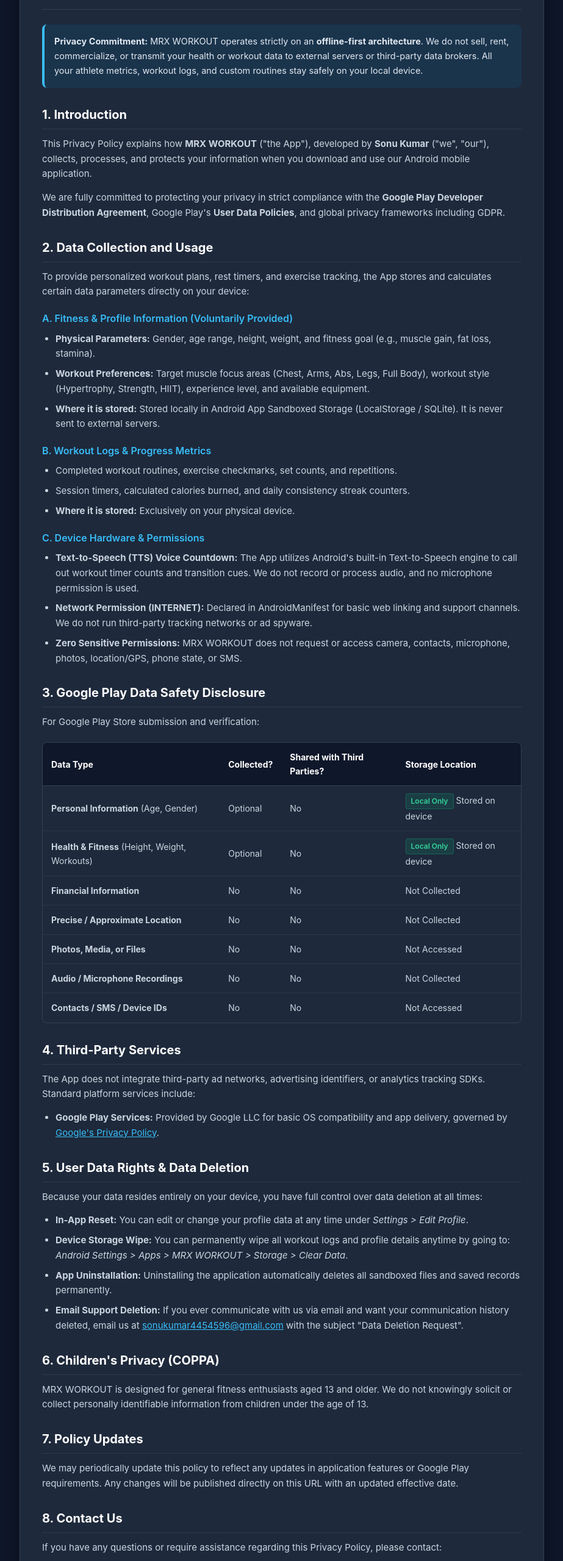
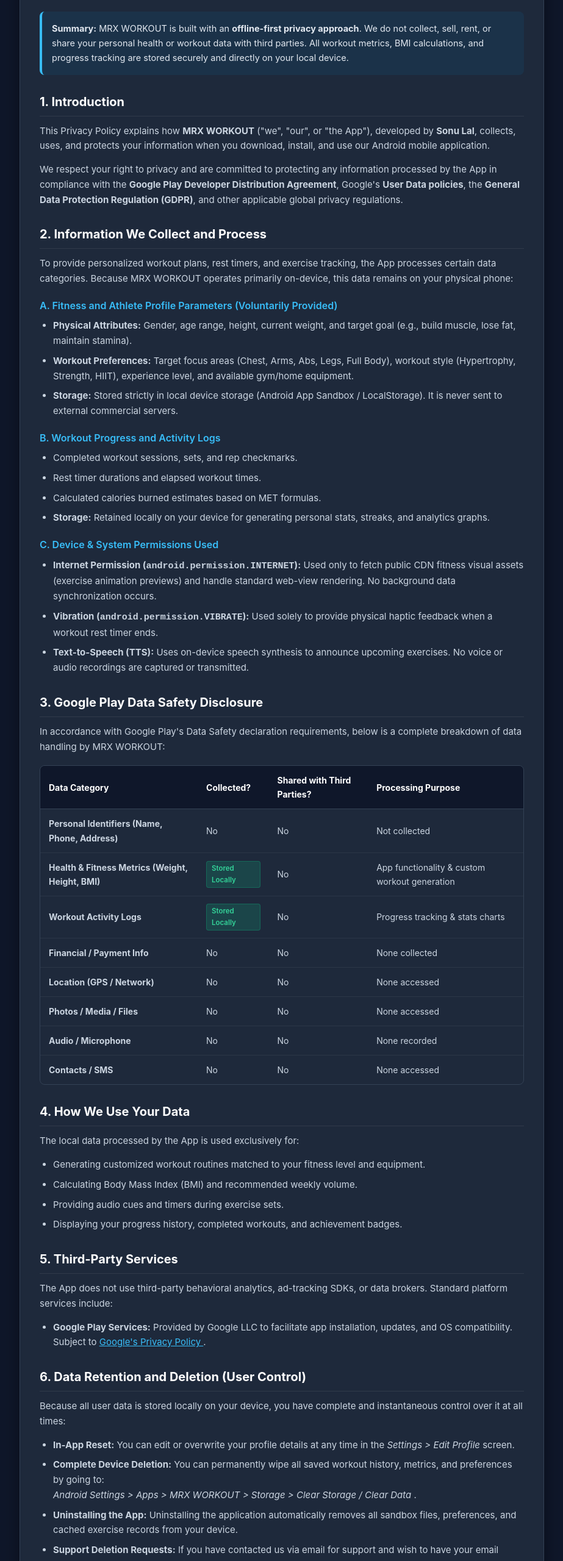
Before and after one commit to sonukumar4454596-crypto/WORKOUT_privacy-policy, a plain HTML site: page index.html in a window 1280 px wide. Shown: the part 240-2800 px from the top of the page at 61% size, without its empty margins (178-1101 px from the left). Drawn offline with Linux system fonts and the light colour scheme.

Commit message:
Update index.html

```diff
--- a/index.html
+++ b/index.html
@@ -4,11 +4,11 @@
   <meta charset="UTF-8" />
   <meta name="viewport" content="width=device-width, initial-scale=1.0" />
   <title>Privacy Policy - MRX WORKOUT</title>
-  <meta name="description" content="Official Privacy Policy for MRX WORKOUT Android Application" />
   <style>
     :root {
       --primary: #0284c7;
       --primary-dark: #0369a1;
+      --primary-light: #e0f2fe;
       --accent: #38bdf8;
       --bg: #0f172a;
       --surface: #1e293b;
@@ -31,7 +31,7 @@
       background-color: var(--bg);
       color: var(--text-main);
       line-height: 1.65;
-      padding: 32px 16px;
+      padding: 24px 16px;
     }
 
     .container {
@@ -40,14 +40,15 @@
       background: var(--surface);
       border: 1px solid var(--surface-border);
       border-radius: var(--radius);
-      padding: 40px 36px;
-      box-shadow: 0 10px 35px rgba(0, 0, 0, 0.45);
+      padding: 36px 32px;
+      box-shadow: 0 10px 30px rgba(0, 0, 0, 0.4);
     }
 
     @media (max-width: 640px) {
       body {
-        padding: 16px 8px;
+        padding: 12px 8px;
       }
+
       .container {
         padding: 24px 18px;
       }
@@ -59,21 +60,21 @@
       gap: 6px;
       background: rgba(56, 189, 248, 0.15);
       color: var(--accent);
-      padding: 5px 14px;
+      padding: 4px 12px;
       border-radius: 9999px;
       font-size: 12px;
       font-weight: 700;
       letter-spacing: 0.5px;
       text-transform: uppercase;
-      margin-bottom: 14px;
+      margin-bottom: 12px;
       border: 1px solid rgba(56, 189, 248, 0.25);
     }
 
     h1 {
-      font-size: 30px;
+      font-size: 28px;
       font-weight: 800;
       color: #ffffff;
-      margin-bottom: 10px;
+      margin-bottom: 8px;
       letter-spacing: -0.5px;
     }
 
@@ -92,20 +93,6 @@
       color: var(--text-main);
     }
 
-    .highlight-card {
-      background: rgba(2, 132, 199, 0.12);
-      border-left: 4px solid var(--accent);
-      border-radius: 8px;
-      padding: 16px;
-      margin: 20px 0;
-    }
-
-    .highlight-card p {
-      margin-bottom: 0;
-      color: #e2e8f0;
-      font-size: 14.5px;
-    }
-
     h2 {
       font-size: 20px;
       font-weight: 700;
@@ -114,6 +101,9 @@
       margin-bottom: 12px;
       padding-bottom: 6px;
       border-bottom: 1px solid rgba(255, 255, 255, 0.08);
+      display: flex;
+      align-items: center;
+      gap: 8px;
     }
 
     h3 {
@@ -130,7 +120,7 @@
       font-size: 15px;
     }
 
-    ul {
+    ul, ol {
       margin-left: 22px;
       margin-bottom: 16px;
       color: #cbd5e1;
@@ -141,9 +131,23 @@
       margin-bottom: 8px;
     }
 
+    .highlight-card {
+      background: rgba(2, 132, 199, 0.1);
+      border-left: 4px solid var(--accent);
+      border-radius: 8px;
+      padding: 16px;
+      margin: 18px 0;
+    }
+
+    .highlight-card p {
+      margin-bottom: 0;
+      color: #e2e8f0;
+      font-size: 14.5px;
+    }
+
     .data-table-wrapper {
       overflow-x: auto;
-      margin: 20px 0;
+      margin: 18px 0;
       border-radius: 8px;
       border: 1px solid var(--surface-border);
     }
@@ -177,12 +181,9 @@
       display: inline-block;
       padding: 2px 8px;
       border-radius: 4px;
-      font-size: 12px;
+      font-size: 11.5px;
       font-weight: 600;
-    }
-
-    .tag-local {
-      background: rgba(16, 185, 129, 0.15);
+      background: rgba(16, 185, 129, 0.2);
       color: #34d399;
       border: 1px solid rgba(16, 185, 129, 0.3);
     }
@@ -205,21 +206,90 @@
       text-decoration: underline;
     }
 
-    .footer-bar {
+    .action-bar {
+      display: flex;
+      justify-content: space-between;
+      align-items: center;
       margin-top: 32px;
-      padding-top: 18px;
+      padding-top: 20px;
       border-top: 1px solid var(--surface-border);
-      text-align: center;
-      font-size: 13px;
-      color: var(--text-muted);
+      flex-wrap: wrap;
+      gap: 12px;
+    }
+
+    .btn {
+      display: inline-flex;
+      align-items: center;
+      gap: 8px;
+      background: var(--surface-border);
+      color: #ffffff;
+      border: none;
+      padding: 10px 18px;
+      border-radius: 8px;
+      font-size: 14px;
+      font-weight: 600;
+      cursor: pointer;
+      text-decoration: none;
+      transition: background 0.2s;
+    }
+
+    .btn:hover {
+      background: #475569;
+    }
+
+    .btn-primary {
+      background: var(--primary);
+    }
+
+    .btn-primary:hover {
+      background: var(--primary-dark);
+    }
+
+    @media print {
+      body {
+        background: #fff;
+        color: #000;
+      }
+
+      .container {
+        border: none;
+        box-shadow: none;
+        background: #fff;
+        color: #000;
+        padding: 0;
+      }
+
+      .action-bar,
+      .btn {
+        display: none;
+      }
+
+      p,
+      li,
+      td {
+        color: #333;
+      }
+
+      h1,
+      h2,
+      h3,
+      th {
+        color: #000;
+      }
     }
   </style>
 </head>
+
 <body>
 
   <div class="container">
 
     <div class="header-badge">
+      <svg width="14" height="14" viewBox="0 0 24 24" fill="none"
+        stroke="currentColor" stroke-width="2.5"
+        stroke-linecap="round" stroke-linejoin="round">
+        <path d="M12 22s8-4 8-10V5l-8-3-8 3v7c0 6 8 10 8 10z"/>
+      </svg>
       Google Play Compliant Privacy Document
     </div>
 
@@ -227,138 +297,343 @@
 
     <div class="meta-bar">
       <span>Application: <strong>MRX WORKOUT</strong></span>
-      <span>Package Name: <strong>com.aistudio.mrxworkout.fitapp</strong></span>
-      <span>Developer: <strong>Sonu Kumar</strong></span>
+      <span>Package ID: <strong>com.aistudio.mrxworkout.fitapp</strong></span>
+      <span>Last Updated: <strong>September 15, 2026</strong></span>
       <span>Effective Date: <strong>September 15, 2026</strong></span>
     </div>
 
     <div class="highlight-card">
-      <p><strong>Privacy Commitment:</strong> MRX WORKOUT operates strictly on an <strong>offline-first architecture</strong>. We do not sell, rent, commercialize, or transmit your health or workout data to external servers or third-party data brokers. All your athlete metrics, workout logs, and custom routines stay safely on your local device.</p>
+      <p>
+        <strong>Summary:</strong> MRX WORKOUT is built with an
+        <strong>offline-first privacy approach</strong>. We do not collect,
+        sell, rent, or share your personal health or workout data with third
+        parties. All workout metrics, BMI calculations, and progress tracking
+        are stored securely and directly on your local device.
+      </p>
     </div>
 
     <h2>1. Introduction</h2>
-    <p>This Privacy Policy explains how <strong>MRX WORKOUT</strong> ("the App"), developed by <strong>Sonu Kumar</strong> ("we", "our"), collects, processes, and protects your information when you download and use our Android mobile application.</p>
-    <p>We are fully committed to protecting your privacy in strict compliance with the <strong>Google Play Developer Distribution Agreement</strong>, Google Play's <strong>User Data Policies</strong>, and global privacy frameworks including GDPR.</p>
 
-    <h2>2. Data Collection and Usage</h2>
-    <p>To provide personalized workout plans, rest timers, and exercise tracking, the App stores and calculates certain data parameters directly on your device:</p>
+    <p>
+      This Privacy Policy explains how <strong>MRX WORKOUT</strong>
+      ("we", "our", or "the App"), developed by <strong>Sonu Lal</strong>,
+      collects, uses, and protects your information when you download,
+      install, and use our Android mobile application.
+    </p>
 
-    <h3>A. Fitness & Profile Information (Voluntarily Provided)</h3>
+    <p>
+      We respect your right to privacy and are committed to protecting any
+      information processed by the App in compliance with the
+      <strong>Google Play Developer Distribution Agreement</strong>,
+      Google's <strong>User Data policies</strong>,
+      the <strong>General Data Protection Regulation (GDPR)</strong>,
+      and other applicable global privacy regulations.
+    </p>
+
+    <h2>2. Information We Collect and Process</h2>
+
+    <p>
+      To provide personalized workout plans, rest timers, and exercise
+      tracking, the App processes certain data categories. Because MRX
+      WORKOUT operates primarily on-device, this data remains on your
+      physical phone:
+    </p>
+
+    <h3>A. Fitness and Athlete Profile Parameters (Voluntarily Provided)</h3>
+
     <ul>
-      <li><strong>Physical Parameters:</strong> Gender, age range, height, weight, and fitness goal (e.g., muscle gain, fat loss, stamina).</li>
-      <li><strong>Workout Preferences:</strong> Target muscle focus areas (Chest, Arms, Abs, Legs, Full Body), workout style (Hypertrophy, Strength, HIIT), experience level, and available equipment.</li>
-      <li><strong>Where it is stored:</strong> Stored locally in Android App Sandboxed Storage (LocalStorage / SQLite). It is never sent to external servers.</li>
+      <li>
+        <strong>Physical Attributes:</strong> Gender, age range, height,
+        current weight, and target goal (e.g., build muscle, lose fat,
+        maintain stamina).
+      </li>
+      <li>
+        <strong>Workout Preferences:</strong> Target focus areas (Chest,
+        Arms, Abs, Legs, Full Body), workout style (Hypertrophy, Strength,
+        HIIT), experience level, and available gym/home equipment.
+      </li>
+      <li>
+        <strong>Storage:</strong> Stored strictly in local device storage
+        (Android App Sandbox / LocalStorage). It is never sent to external
+        commercial servers.
+      </li>
     </ul>
 
-    <h3>B. Workout Logs & Progress Metrics</h3>
+    <h3>B. Workout Progress and Activity Logs</h3>
+
     <ul>
-      <li>Completed workout routines, exercise checkmarks, set counts, and repetitions.</li>
-      <li>Session timers, calculated calories burned, and daily consistency streak counters.</li>
-      <li><strong>Where it is stored:</strong> Exclusively on your physical device.</li>
+      <li>Completed workout sessions, sets, and rep checkmarks.</li>
+      <li>Rest timer durations and elapsed workout times.</li>
+      <li>Calculated calories burned estimates based on MET formulas.</li>
+      <li>
+        <strong>Storage:</strong> Retained locally on your device for
+        generating personal stats, streaks, and analytics graphs.
+      </li>
     </ul>
 
-    <h3>C. Device Hardware & Permissions</h3>
+    <h3>C. Device & System Permissions Used</h3>
+
     <ul>
-      <li><strong>Text-to-Speech (TTS) Voice Countdown:</strong> The App utilizes Android's built-in Text-to-Speech engine to call out workout timer counts and transition cues. We do not record or process audio, and no microphone permission is used.</li>
-      <li><strong>Network Permission (INTERNET):</strong> Declared in AndroidManifest for basic web linking and support channels. We do not run third-party tracking networks or ad spyware.</li>
-      <li><strong>Zero Sensitive Permissions:</strong> MRX WORKOUT does not request or access camera, contacts, microphone, photos, location/GPS, phone state, or SMS.</li>
+      <li>
+        <strong>Internet Permission
+        (<code>android.permission.INTERNET</code>):</strong>
+        Used only to fetch public CDN fitness visual assets
+        (exercise animation previews) and handle standard web-view rendering.
+        No background data synchronization occurs.
+      </li>
+
+      <li>
+        <strong>Vibration
+        (<code>android.permission.VIBRATE</code>):</strong>
+        Used solely to provide physical haptic feedback when a workout rest
+        timer ends.
+      </li>
+
+      <li>
+        <strong>Text-to-Speech (TTS):</strong>
+        Uses on-device speech synthesis to announce upcoming exercises.
+        No voice or audio recordings are captured or transmitted.
+      </li>
     </ul>
 
     <h2>3. Google Play Data Safety Disclosure</h2>
-    <p>For Google Play Store submission and verification:</p>
+
+    <p>
+      In accordance with Google Play's Data Safety declaration requirements,
+      below is a complete breakdown of data handling by MRX WORKOUT:
+    </p>
 
     <div class="data-table-wrapper">
       <table>
         <thead>
           <tr>
-            <th>Data Type</th>
+            <th>Data Category</th>
             <th>Collected?</th>
             <th>Shared with Third Parties?</th>
-            <th>Storage Location</th>
+            <th>Processing Purpose</th>
           </tr>
         </thead>
+
         <tbody>
           <tr>
-            <td><strong>Personal Information</strong> (Age, Gender)</td>
-            <td>Optional</td>
-            <td>No</td>
-            <td><span class="tag-badge tag-local">Local Only</span> Stored on device</td>
-          </tr>
-          <tr>
-            <td><strong>Health & Fitness</strong> (Height, Weight, Workouts)</td>
-            <td>Optional</td>
-            <td>No</td>
-            <td><span class="tag-badge tag-local">Local Only</span> Stored on device</td>
-          </tr>
-          <tr>
-            <td><strong>Financial Information</strong></td>
+            <td><strong>Personal Identifiers (Name, Phone, Address)</strong></td>
             <td>No</td>
             <td>No</td>
-            <td>Not Collected</td>
+            <td>Not collected</td>
           </tr>
+
           <tr>
-            <td><strong>Precise / Approximate Location</strong></td>
+            <td><strong>Health & Fitness Metrics (Weight, Height, BMI)</strong></td>
+            <td><span class="tag-badge">Stored Locally</span></td>
+            <td>No</td>
+            <td>App functionality & custom workout generation</td>
+          </tr>
+
+          <tr>
+            <td><strong>Workout Activity Logs</strong></td>
+            <td><span class="tag-badge">Stored Locally</span></td>
+            <td>No</td>
+            <td>Progress tracking & stats charts</td>
+          </tr>
+
+          <tr>
+            <td><strong>Financial / Payment Info</strong></td>
             <td>No</td>
             <td>No</td>
-            <td>Not Collected</td>
+            <td>None collected</td>
           </tr>
+
           <tr>
-            <td><strong>Photos, Media, or Files</strong></td>
+            <td><strong>Location (GPS / Network)</strong></td>
             <td>No</td>
             <td>No</td>
-            <td>Not Accessed</td>
+            <td>None accessed</td>
           </tr>
+
           <tr>
-            <td><strong>Audio / Microphone Recordings</strong></td>
+            <td><strong>Photos / Media / Files</strong></td>
             <td>No</td>
             <td>No</td>
-            <td>Not Collected</td>
+            <td>None accessed</td>
           </tr>
+
           <tr>
-            <td><strong>Contacts / SMS / Device IDs</strong></td>
+            <td><strong>Audio / Microphone</strong></td>
             <td>No</td>
             <td>No</td>
-            <td>Not Accessed</td>
+            <td>None recorded</td>
+          </tr>
+
+          <tr>
+            <td><strong>Contacts / SMS</strong></td>
+            <td>No</td>
+            <td>No</td>
+            <td>None accessed</td>
           </tr>
         </tbody>
       </table>
     </div>
 
-    <h2>4. Third-Party Services</h2>
-    <p>The App does not integrate third-party ad networks, advertising identifiers, or analytics tracking SDKs. Standard platform services include:</p>
+    <h2>4. How We Use Your Data</h2>
+
+    <p>
+      The local data processed by the App is used exclusively for:
+    </p>
+
     <ul>
-      <li><strong>Google Play Services:</strong> Provided by Google LLC for basic OS compatibility and app delivery, governed by <a href="https://policies.google.com/privacy" target="_blank" rel="noopener" style="color: var(--accent);">Google's Privacy Policy</a>.</li>
+      <li>
+        Generating customized workout routines matched to your fitness level
+        and equipment.
+      </li>
+      <li>
+        Calculating Body Mass Index (BMI) and recommended weekly volume.
+      </li>
+      <li>
+        Providing audio cues and timers during exercise sets.
+      </li>
+      <li>
+        Displaying your progress history, completed workouts, and achievement
+        badges.
+      </li>
     </ul>
 
-    <h2>5. User Data Rights & Data Deletion</h2>
-    <p>Because your data resides entirely on your device, you have full control over data deletion at all times:</p>
+    <h2>5. Third-Party Services</h2>
+
+    <p>
+      The App does not use third-party behavioral analytics, ad-tracking SDKs,
+      or data brokers. Standard platform services include:
+    </p>
+
     <ul>
-      <li><strong>In-App Reset:</strong> You can edit or change your profile data at any time under <em>Settings &gt; Edit Profile</em>.</li>
-      <li><strong>Device Storage Wipe:</strong> You can permanently wipe all workout logs and profile details anytime by going to:
-        <br /><em>Android Settings &gt; Apps &gt; MRX WORKOUT &gt; Storage &gt; Clear Data</em>.
+      <li>
+        <strong>Google Play Services:</strong>
+        Provided by Google LLC to facilitate app installation, updates,
+        and OS compatibility. Subject to
+        <a href="https://policies.google.com/privacy"
+           target="_blank"
+           rel="noopener"
+           style="color: var(--accent);">
+          Google's Privacy Policy
+        </a>.
       </li>
-      <li><strong>App Uninstallation:</strong> Uninstalling the application automatically deletes all sandboxed files and saved records permanently.</li>
-      <li><strong>Email Support Deletion:</strong> If you ever communicate with us via email and want your communication history deleted, email us at <a href="mailto:sonukumar4454596@gmail.com" style="color: var(--accent);">sonukumar4454596@gmail.com</a> with the subject "Data Deletion Request".</li>
     </ul>
 
-    <h2>6. Children's Privacy (COPPA)</h2>
-    <p>MRX WORKOUT is designed for general fitness enthusiasts aged 13 and older. We do not knowingly solicit or collect personally identifiable information from children under the age of 13.</p>
+    <h2>6. Data Retention and Deletion (User Control)</h2>
 
-    <h2>7. Policy Updates</h2>
-    <p>We may periodically update this policy to reflect any updates in application features or Google Play requirements. Any changes will be published directly on this URL with an updated effective date.</p>
+    <p>
+      Because all user data is stored locally on your device, you have
+      complete and instantaneous control over it at all times:
+    </p>
 
-    <h2>8. Contact Us</h2>
-    <p>If you have any questions or require assistance regarding this Privacy Policy, please contact:</p>
+    <ul>
+      <li>
+        <strong>In-App Reset:</strong>
+        You can edit or overwrite your profile details at any time in the
+        <em>Settings &gt; Edit Profile</em> screen.
+      </li>
+
+      <li>
+        <strong>Complete Device Deletion:</strong>
+        You can permanently wipe all saved workout history, metrics, and
+        preferences by going to:
+        <br />
+        <em>
+          Android Settings &gt; Apps &gt; MRX WORKOUT &gt; Storage &gt;
+          Clear Storage / Clear Data
+        </em>.
+      </li>
+
+      <li>
+        <strong>Uninstalling the App:</strong>
+        Uninstalling the application automatically removes all sandbox files,
+        preferences, and cached exercise records from your device.
+      </li>
+
+      <li>
+        <strong>Support Deletion Requests:</strong>
+        If you have contacted us via email for support and wish to have your
+        email correspondence deleted, email us at
+        <a href="mailto:supportmrxworkout@gmail.com"
+           style="color: var(--accent);">
+          supportmrxworkout@gmail.com
+        </a>
+        with the subject "Data Deletion Request", and we will purge all
+        correspondence within 30 days.
+      </li>
+    </ul>
+
+    <h2>7. Children's Privacy (COPPA & Family Policy)</h2>
+
+    <p>
+      MRX WORKOUT is intended for general audiences aged 13 and above.
+      We do not knowingly solicit or collect personally identifiable
+      information from children under the age of 13. If you believe that
+      a child has provided us with personal information, please contact us
+      immediately so that we can take appropriate measures.
+    </p>
+
+    <h2>8. Security Safeguards</h2>
+
+    <p>
+      We value your trust in using MRX WORKOUT. Your data is isolated within
+      Android's sandboxed application storage environment, preventing
+      unauthorized access by other applications installed on your device.
+    </p>
+
+    <h2>9. Changes to This Privacy Policy</h2>
+
+    <p>
+      We may update our Privacy Policy from time to time to reflect
+      modifications in application features, legal requirements, or Google
+      Play policy updates. Any changes will be posted on this page with an
+      updated "Effective Date". Continued use of the App following any
+      changes indicates your acceptance of the updated policy.
+    </p>
+
+    <h2>10. Contact Us</h2>
+
+    <p>
+      If you have any questions, concerns, or feedback regarding this
+      Privacy Policy or our data practices, please contact us at:
+    </p>
 
     <div class="contact-box">
-      <p><strong>Developer:</strong> Sonu Kumar</p>
-      <p><strong>Email:</strong> <a href="mailto:sonukumar4454596@gmail.com">sonukumar4454596@gmail.com</a></p>
-      <p><strong>App Name:</strong> MRX WORKOUT</p>
-      <p><strong>Package ID:</strong> com.aistudio.mrxworkout.fitapp</p>
+      <p><strong>Developer:</strong> Sonu Lal</p>
+      <p>
+        <strong>Email:</strong>
+        <a href="mailto:supportmrxworkout@gmail.com">
+          supportmrxworkout@gmail.com
+        </a>
+      </p>
+      <p><strong>Application:</strong> MRX WORKOUT</p>
+      <p><strong>Package Name:</strong> com.aistudio.mrxworkout.fitapp</p>
     </div>
 
-    <div class="footer-bar">
-      &copy; 2026 MRX WORKOUT &bull; Developed by Sonu Kumar &bull; All Rights Reserved.
+    <div class="action-bar">
+
+      <button class="btn" onclick="window.print()">
+        <svg width="16" height="16"
+          viewBox="0 0 24 24"
+          fill="none"
+          stroke="currentColor"
+          stroke-width="2"
+          stroke-linecap="round"
+          stroke-linejoin="round">
+
+          <polyline points="6 9 6 2 18 2 18 9"></polyline>
+
+          <path d="M6 18H4a2 2 0 0 1-2-2v-5a2 2 0 0 1 2-2h16a2 2 0 0 1 2 2v5a2 2 0 0 1-2 2h-2"></path>
+
+          <rect x="6" y="14" width="12" height="8"></rect>
+        </svg>
+
+        Print or Save as PDF
+      </button>
+
+      <a href="index.html" class="btn btn-primary">
+        Return to App
+      </a>
+
     </div>
 
   </div>
```
